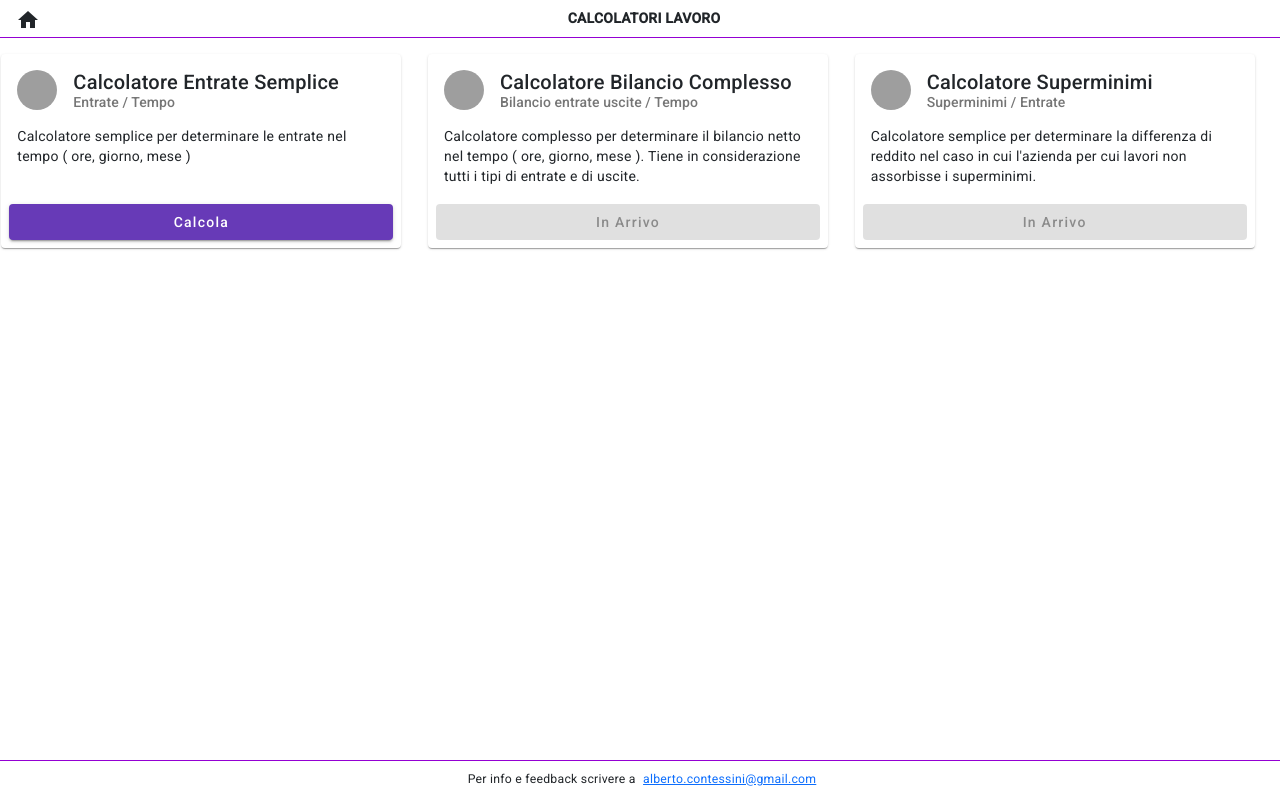
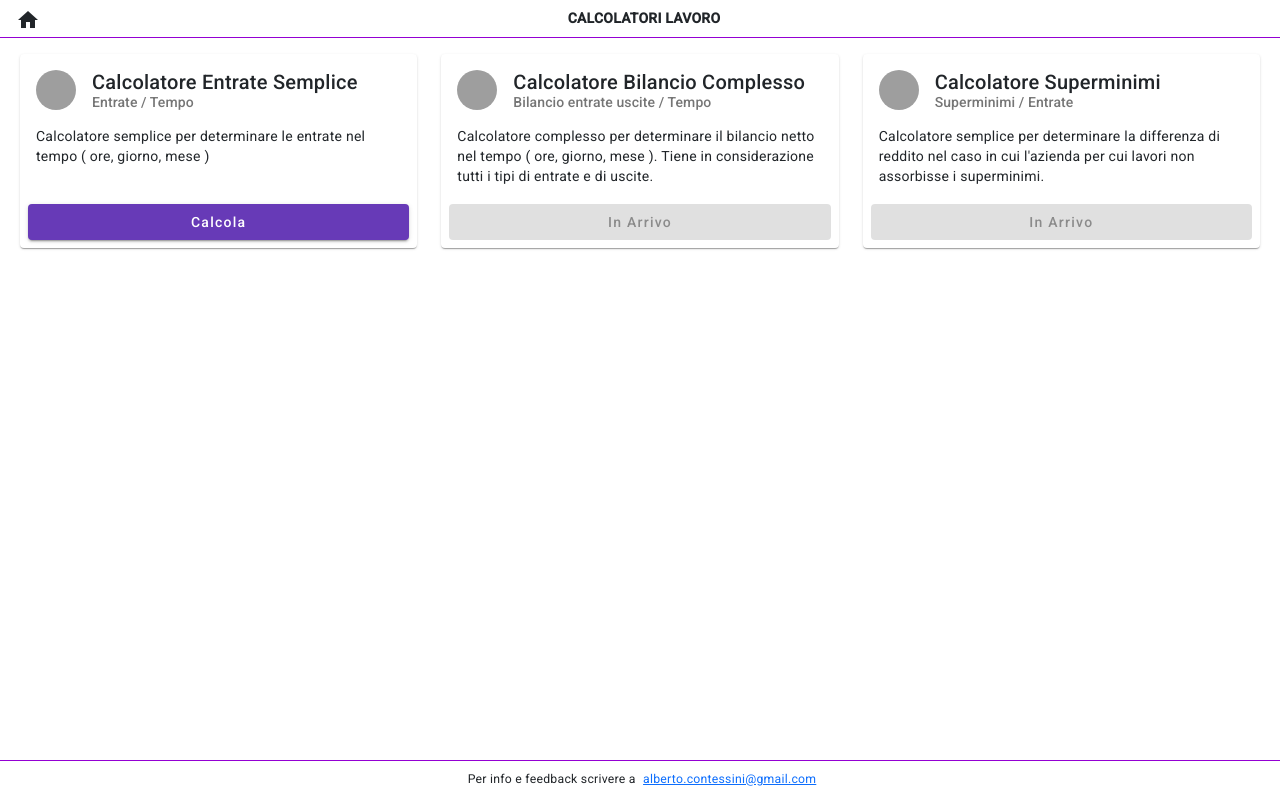
Before and after one commit to jinz00/artist-market, an Angular app in the folder artist-market/: page / in a window 1280 px wide. Built offline with nearby package versions, Linux system fonts and the light colour scheme; grey boxes are pictures that could not be loaded.

Commit message:
minor fix css

```diff
--- a/artist-market/src/app/calcolatori/calcolatori.component.html
+++ b/artist-market/src/app/calcolatori/calcolatori.component.html
@@ -1,5 +1,5 @@
-<div class="app-calcolatori-container pt-3">
-  <div class="row app-calcolatori__row align-items-center">
+<div class="app-calcolatori-container pt-3 px-2">
+  <div class="row mx-0 app-calcolatori__row align-items-center">
     <div class="pb-4 col-xs-12 col-lg-4 col-md-6 d-flex justify-content-center">
       <mat-card class="example-card">
         <mat-card-header>
--- a/artist-market/src/app/calcolatori/calcolatori.component.scss
+++ b/artist-market/src/app/calcolatori/calcolatori.component.scss
@@ -16,6 +16,5 @@
 
   .app-calcolatori {
     &__row {
-      width: 100%;
     }
   }
```
